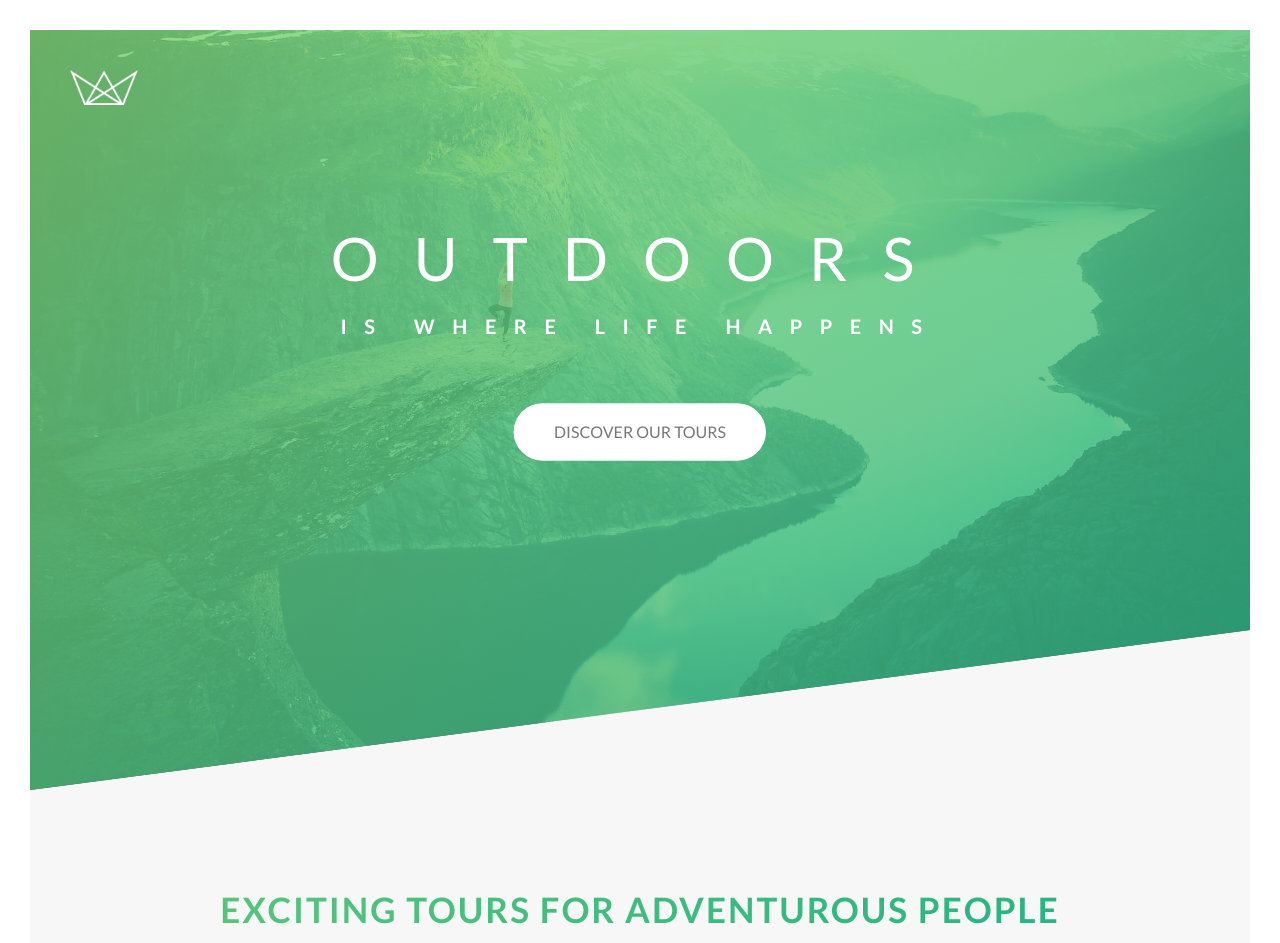
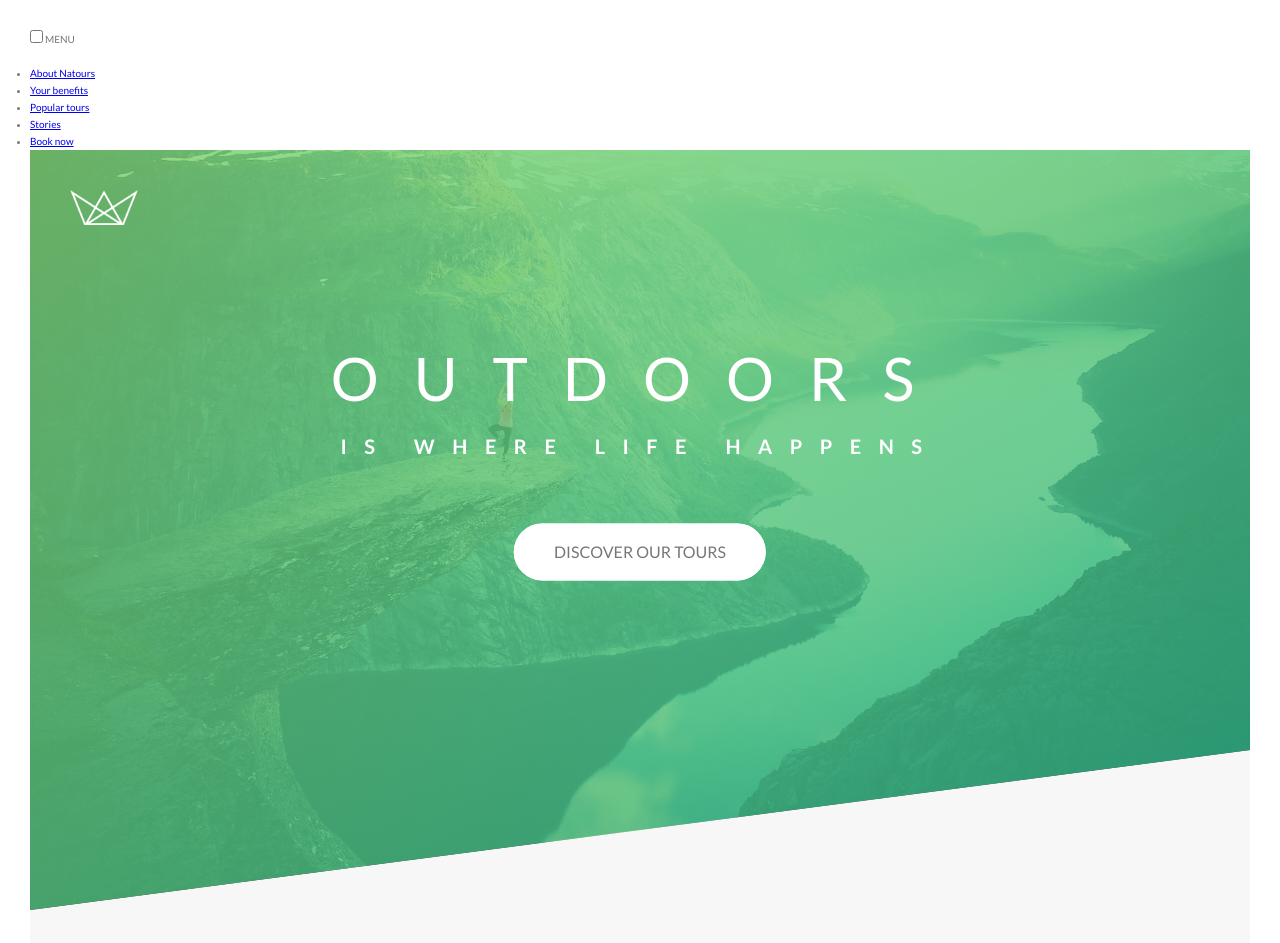
Before and after one commit to javier-bustillo/natour, a plain HTML site: page starter/index.html in a window 1280 px wide. Shown: the top 943 px of the page. Drawn offline with Linux system fonts and the light colour scheme.

Commit message:
html navigation building

```diff
--- a/starter/index.html
+++ b/starter/index.html
@@ -15,6 +15,23 @@
 </head>
 
 <body>
+    <div class="navigation">
+        <input type="checkbox" class="navigation__checkbox" id="navi-toggle">
+
+        <label for="navi-toggle" class="navigation__button">MENU</label>
+
+        <div class="navigation__background">&nbsp;</div>
+
+        <nav class="navigation__nav">
+            <ul class="navigation__list">
+                <li class="navigation__item"><a href="#" class="navigation__link">About Natours</a></li>
+                <li class="navigation__item"><a href="#" class="navigation__link">Your benefits</a></li>
+                <li class="navigation__item"><a href="#" class="navigation__link">Popular tours</a></li>
+                <li class="navigation__item"><a href="#" class="navigation__link">Stories</a></li>
+                <li class="navigation__item"><a href="#" class="navigation__link">Book now</a></li>
+            </ul>
+        </nav>
+    </div>
     <header class="header">
         <div class="header__logo-box">
             <img src="img/logo-white.png" alt="Logo" class="header__logo">
```
